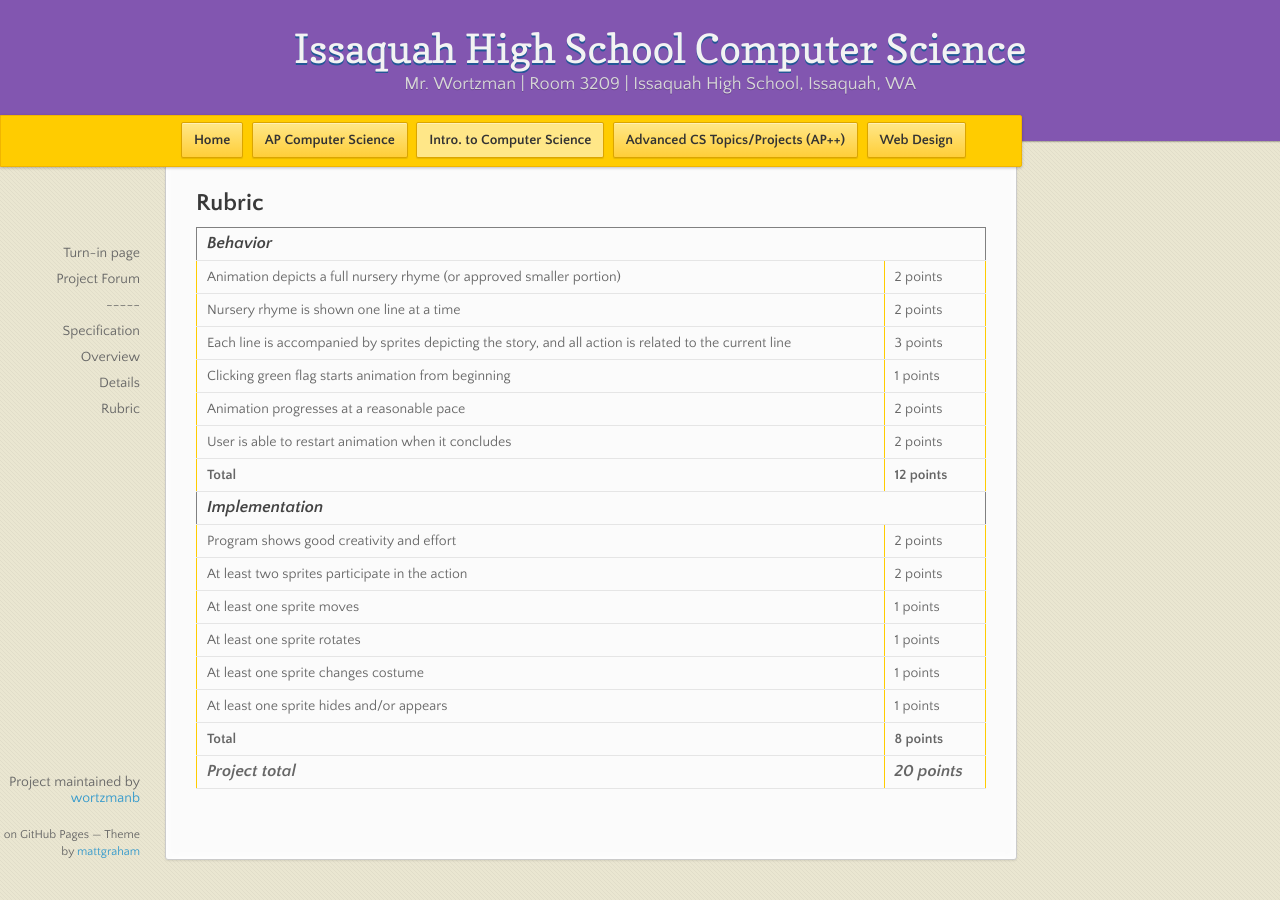
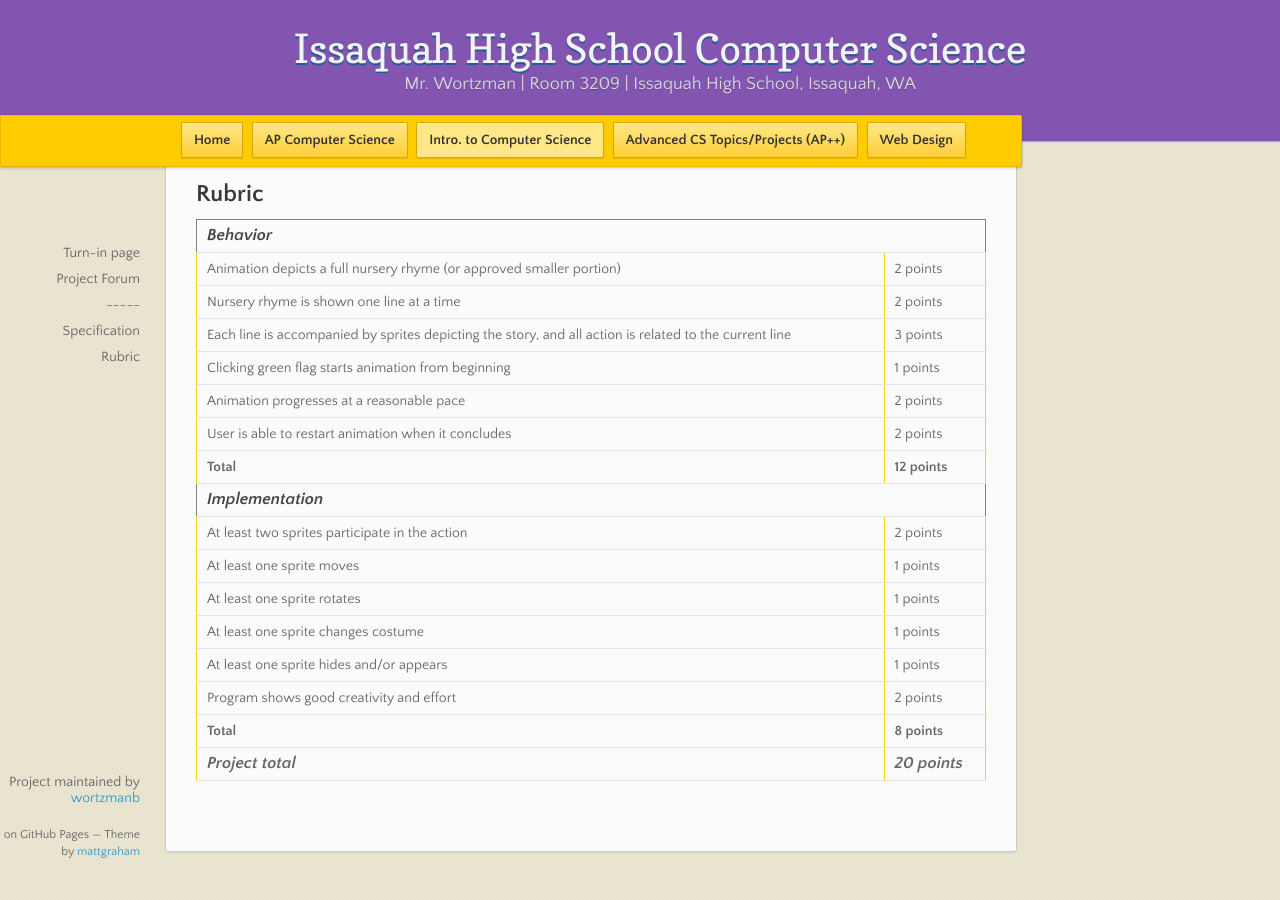
Before and after one commit to stutlerk/ihs-website, a Jekyll site: the page built from _introcs/projects/proj1.md, in a window 1280 px wide and 900 px high, scrolled down 1202 px. Built offline with Jekyll 4.4.1, drawn with Linux system fonts in a browser that asks for light colours; nearby versions of some CDN libraries; some of the changed lines change nothing that is shown.

Commit message:
Get Intro project 1 ready for submissions.

```diff
--- a/_introcs/projects/proj1.md
+++ b/_introcs/projects/proj1.md
@@ -5,7 +5,7 @@
 number: 1
 title: Nursery Rhyme
 due: 2015-9-28
-turnin: #
+turnin: https://canvas.instructure.com/courses/974357/assignments/3967993
 forum: https://groups.google.com/forum/#!categories/ihsintrocompsci/project-1---nursery-rhyme
 
 rubric:
@@ -27,8 +27,6 @@
     total: 12
   implementation:
     criteria:
-      - criterion: Program shows good creativity and effort
-        value: 2
       - criterion: At least two sprites participate in the action
         value: 2
       - criterion: At least one sprite moves
@@ -39,17 +37,19 @@
         value: 1
       - criterion: At	least	one	sprite	hides	and/or	appears
         value: 1
+      - criterion: Program shows good creativity and effort
+        value: 2
     total: 8
 ---
-## Overview
+### Overview
 A	nursery	rhyme	is	a	short	poem	or	song	written	for	children.	Though	the	term	is	typically	applied	to	British	or
 other	English	language	poems,	similar	concepts	exist	in	many	world	cultures.	These	short	stories	are	generally
 meant	to	entertain	and/or	calm	young	children.	Some	are	believed	to	have	a	hidden	moral	or	meaning	related
 to	historical	events,	but	many	of	these	meanings	are questionable.
 
-## Details
+### Details
 
-### Behavior
+#### Behavior
 You	will	create	a	short	animation	in	BYOB	depicting	a	nursery	rhyme	of	your	choice.
 (See [http://en.wikipedia.org/wiki/Nursery_rhymes](http://en.wikipedia.org/wiki/Nursery_rhymes) for	a	list	of	possibilities.)  Your program should meet the following requirements:
 
@@ -73,7 +73,7 @@
 If	you	choose	a	particularly	long	nursery	rhyme,	you	may	not	need	to	animate	the	whole	thing.	Please
 check	with	your	teacher	if	you	think	your	rhyme	is	long	enough	for	this.
 
-### Implementation Details
+#### Implementation Details
 As	mentioned	above,	your	animation	must	display	the	nursery	rhyme	in	its	entirety	and	animate	each	line.
 Action	must	be	performed	by	sprites	and	must	consist	of	more	than	simply	changing	costumes.	You	must
 include	the	following	components	in	your	animation:
```
